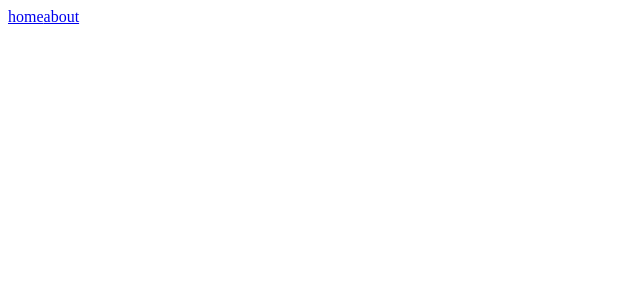
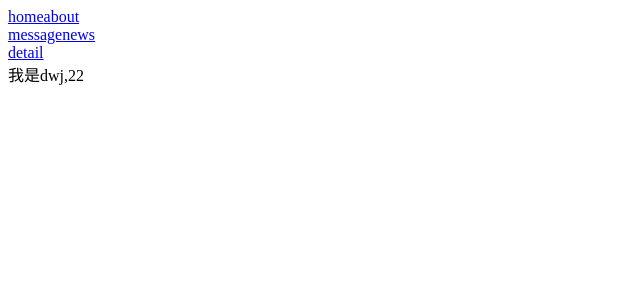
Before and after one commit to dengwenj/react18, a React (Create React App) app: page /home/message/detail/dwj/22 in a window 1280 px wide. Before the commit this address had no page. Shown: the top 300 px of the page, without its empty margins (0-640 px from the left). Built offline with nearby package versions, Linux system fonts and the light colour scheme.

Commit message:
路由的params参数

```diff
--- /dev/null
+++ b/src/page/detail/index.jsx
@@ -0,0 +1,12 @@
+import React from 'react'
+import { useParams } from 'react-router-dom'
+
+export default function Detail() {
+  const { name, age } = useParams()
+
+  return (
+    <div>
+      我是{name},{age}
+    </div>
+  )
+}
--- a/src/page/home/index.jsx
+++ b/src/page/home/index.jsx
@@ -5,7 +5,7 @@ export default function Home() {
   return (
     <div>
       <NavLink to='message'>message</NavLink>
-      <NavLink to='news'>message</NavLink>
+      <NavLink to='news'>news</NavLink>
 
       {/* 指定路由组件呈现的位置 */}
       <Outlet />
--- a/src/page/message/index.jsx
+++ b/src/page/message/index.jsx
@@ -1,7 +1,16 @@
 import React from 'react'
+import { NavLink, Outlet } from 'react-router-dom'
 
 export default function Message() {
+  const person = {
+    name: 'dwj',
+    age: 22
+  }
   return (
-    <div>Message</div>
+    <div>
+      <NavLink to={`detail/${person.name}/${person.age}`}>detail</NavLink>
+
+      <Outlet />
+    </div>
   )
 }
```
Also changed, not shown: src/routes/index.jsx (+8 -1 lines).
